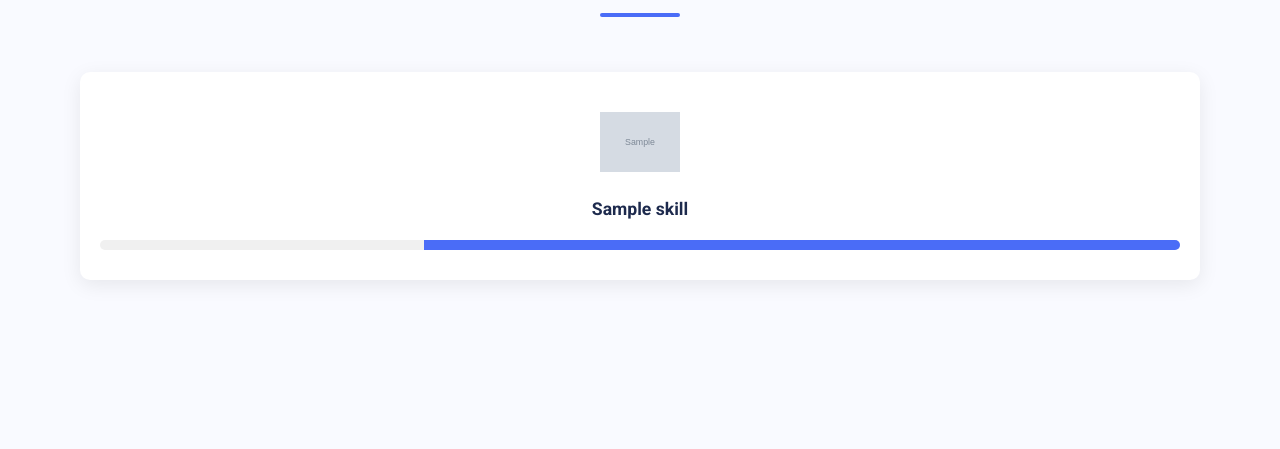
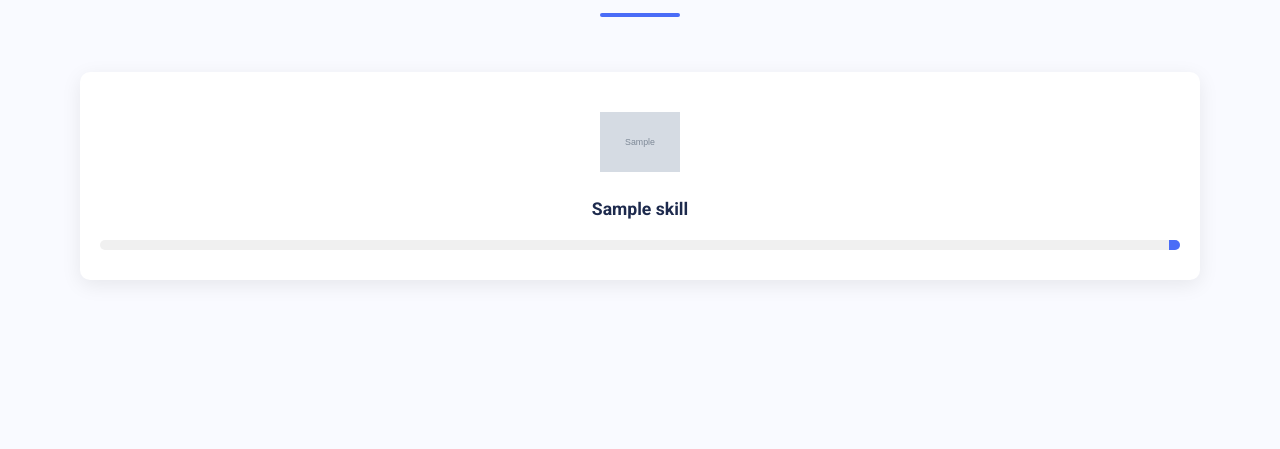
Before and after one commit to Sajjadhosseinrezaei/MySite2, a Django app: page / in a window 1280 px wide. Shown: the part 739-1188 px from the top of the page. Run offline with Django 5.2, Linux system fonts and the light colour scheme; tables that the repository leaves empty hold one stand-in row (values such as "Sample post"); grey boxes marked "Sample" are stand-in pictures; parts of the project's set-up code (start-up, migrations or seed data) failed here and were passed over.

Commit message:
dynamic skill level display in home template

```diff
--- a/home/templates/home/home.html
+++ b/home/templates/home/home.html
@@ -74,7 +74,7 @@
                   </div>
                   <h3>{{ skill.name}}</h3>
                   <div class="skill-level">
-                      <div class="skill-bar" style="width: 70%;"></div>
+                      <div class="skill-bar" style="width: {{skill.skill_level}}%;"></div>
                   </div>
               </div>
               {% empty %}
```
